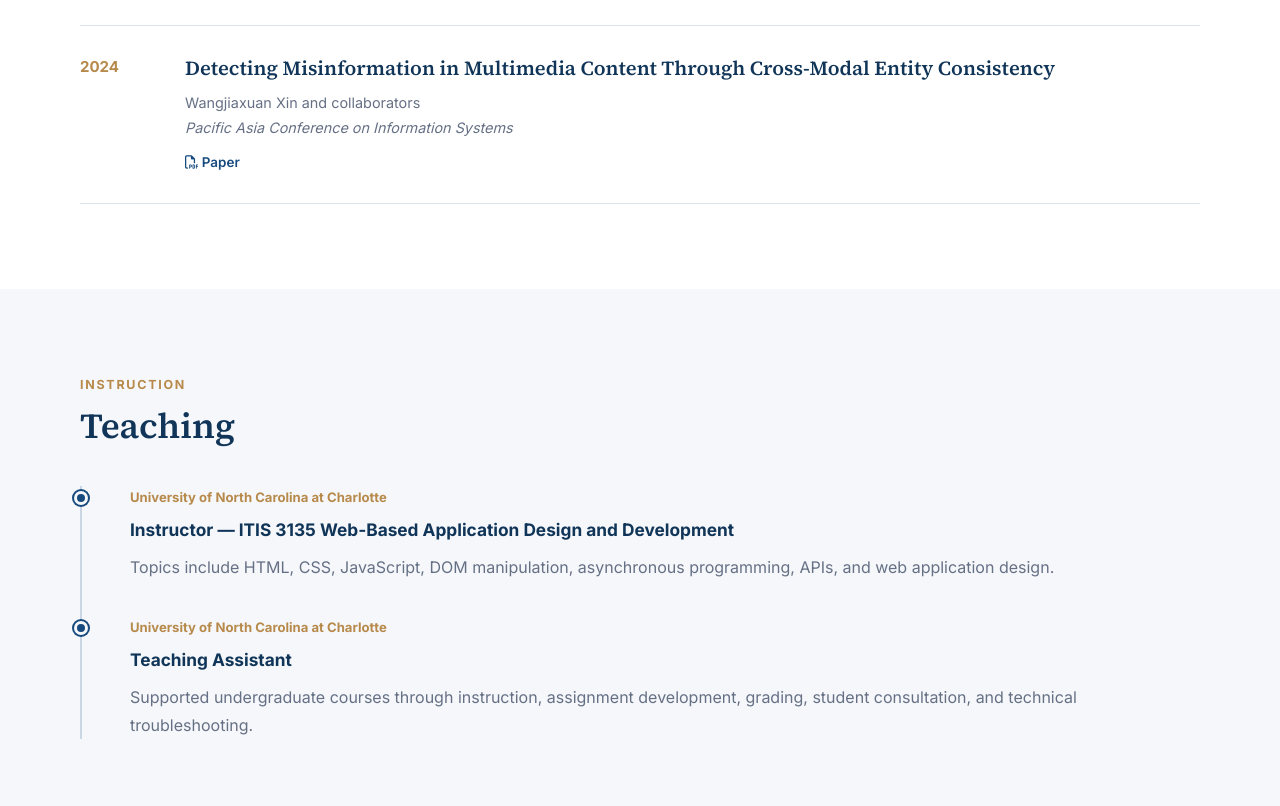
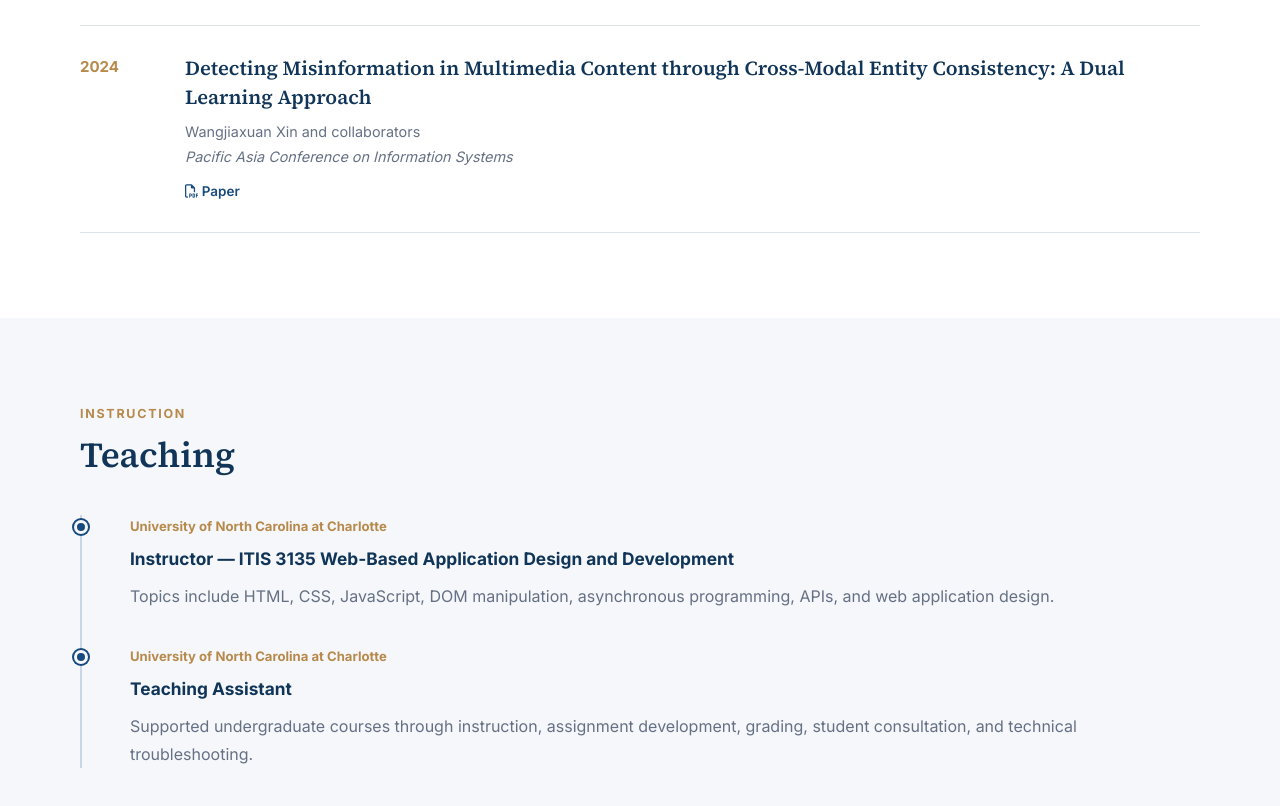
Before and after one commit to xwjx99/xwjx99.github.io, a plain HTML site: page index.html in a window 1280 px wide. Shown: the part 2252-3058 px from the top of the page. Drawn offline with Linux system fonts and the light colour scheme.

Commit message:
Update index.html

```diff
--- a/index.html
+++ b/index.html
@@ -304,8 +304,7 @@
 
             <div>
               <h3>
-                Detecting Misinformation in Multimedia Content Through
-                Cross-Modal Entity Consistency
+                Detecting Misinformation in Multimedia Content through Cross-Modal Entity Consistency: A Dual Learning Approach
               </h3>
 
               <p class="authors">
@@ -317,7 +316,7 @@
               </p>
 
               <div class="publication-links">
-                <a href="#">
+                <a href="https://aisel.aisnet.org/pacis2024/track07_secprivacy/track07_secprivacy/2/">
                   <i class="fa-regular fa-file-pdf"></i>
                   Paper
                 </a>
```
